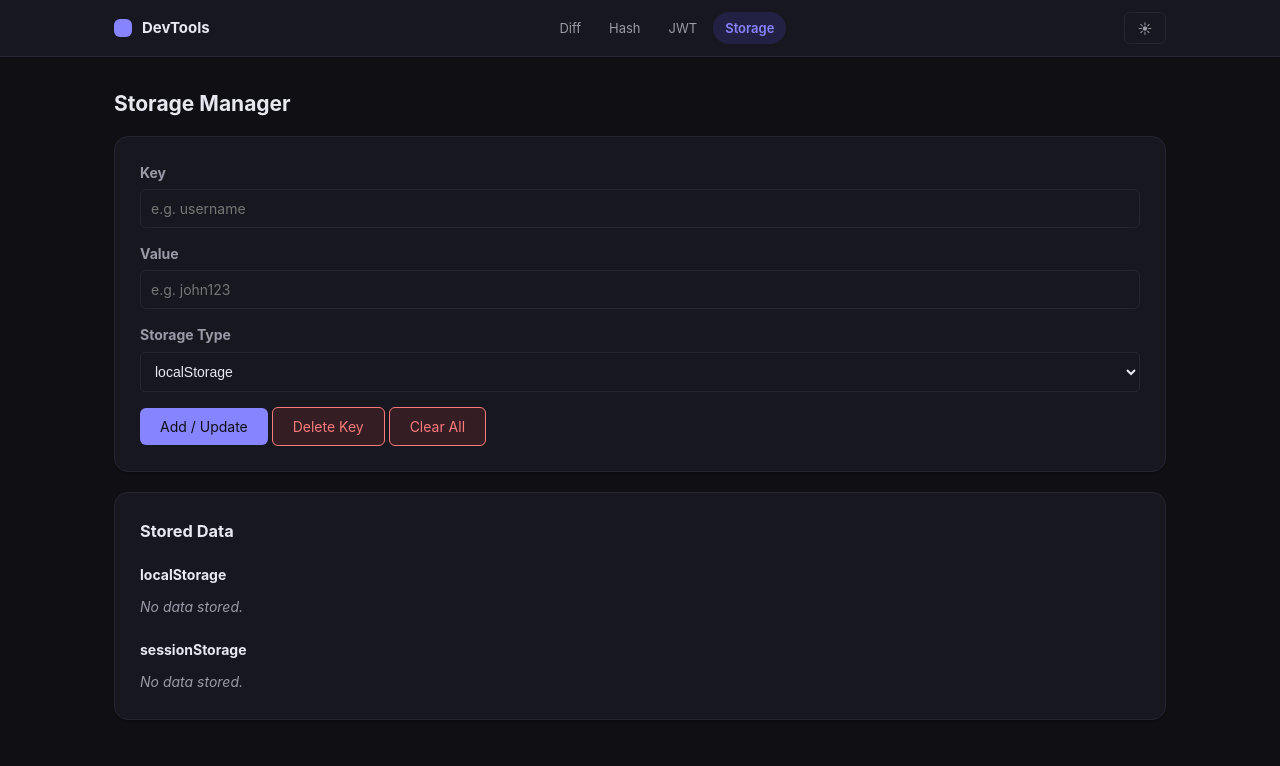
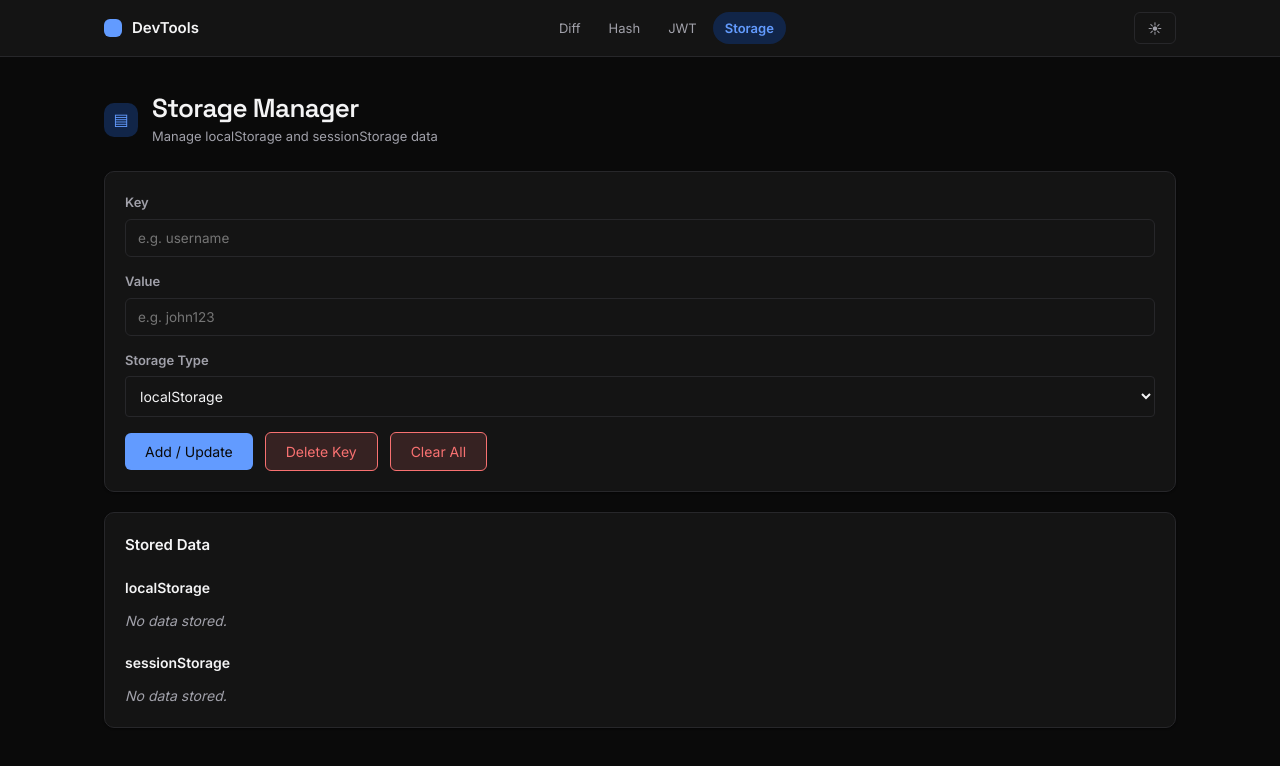
Before and after one commit to yugalbansal/devtools-jsproject, a plain HTML site: page storage.html in a window 1280 px wide. Both pictures are taken after a click on the button "Toggle dark mode". Drawn offline with Linux system fonts and the light colour scheme.

Commit message:
redesigned ui with clean design system

```diff
--- a/css/hash.css
+++ b/css/hash.css
@@ -1,6 +1,6 @@
 .hash-output {
     display: block;
-    font-family: monospace;
+    font-family: var(--font-mono);
     font-size: 14px;
     word-break: break-all;
     padding: 10px;
--- a/css/style.css
+++ b/css/style.css
@@ -8,9 +8,9 @@
     --text-faint: #9a9aa6;
     --border: #e9e9f0;
     --border-strong: #d9d9e3;
-    --primary: #635bff;
-    --primary-hover: #5851e6;
-    --primary-soft: #eeedff;
+    --primary: oklch(57% 0.21 260);
+    --primary-hover: oklch(50% 0.22 260);
+    --primary-soft: oklch(94% 0.05 258);
     --on-primary: #ffffff;
     --success: #0e9f6e;
     --success-soft: #e6faf3;
@@ -18,41 +18,42 @@
     --warning-soft: #fff4e5;
     --danger: #d64545;
     --danger-soft: #fdecec;
-    --focus-ring: rgba(99, 91, 255, .25);
+    --focus-ring: oklch(57% 0.21 260 / .25);
     --shadow-sm: 0 1px 2px rgba(23, 23, 29, .04);
     --shadow-md: 0 4px 12px rgba(23, 23, 29, .06);
-    --shadow-accent: 0 4px 14px rgba(99, 91, 255, .10);
+    --shadow-accent: 0 4px 14px oklch(57% 0.21 260 / .10);
     --radius-sm: 6px;
     --radius-md: 10px;
     --radius-lg: 14px;
-    --font-sans: -apple-system, BlinkMacSystemFont, "Segoe UI", Roboto, "Helvetica Neue", Arial, sans-serif;
-    --font-mono: ui-monospace, "Cascadia Code", "SF Mono", Menlo, Consolas, monospace;
+    --font-display: "Space Grotesk", "Inter", ui-sans-serif, system-ui, -apple-system, "Segoe UI", sans-serif;
+    --font-sans: "Inter", ui-sans-serif, system-ui, -apple-system, BlinkMacSystemFont, "Segoe UI", Roboto, "Helvetica Neue", Arial, sans-serif;
+    --font-mono: "JetBrains Mono", ui-monospace, "Cascadia Code", "SF Mono", Menlo, Consolas, monospace;
     color-scheme: light;
 }
 
 :root[data-theme="dark"] {
-    --bg: #0f0f14;
-    --surface: #17171f;
-    --surface-2: #1e1e28;
-    --text: #e8e8f0;
-    --text-secondary: #9a9aa8;
-    --text-faint: #6a6a78;
-    --border: #262632;
-    --border-strong: #34344a;
-    --primary: #8784ff;
-    --primary-hover: #9694ff;
-    --primary-soft: rgba(99, 91, 255, .16);
-    --on-primary: #0f0f14;
-    --success: #3ecf8e;
-    --success-soft: rgba(14, 159, 110, .15);
-    --warning: #f5a623;
-    --warning-soft: rgba(217, 122, 10, .15);
-    --danger: #ff7a7a;
-    --danger-soft: rgba(214, 69, 69, .15);
-    --focus-ring: rgba(135, 132, 255, .28);
-    --shadow-sm: 0 1px 2px rgba(0, 0, 0, .30);
-    --shadow-md: 0 4px 12px rgba(0, 0, 0, .40);
-    --shadow-accent: 0 4px 14px rgba(135, 132, 255, .14);
+    --bg: #0a0a0a;
+    --surface: #141414;
+    --surface-2: #1b1b1b;
+    --text: #f4f4f5;
+    --text-secondary: #a1a1aa;
+    --text-faint: #71717a;
+    --border: #27272a;
+    --border-strong: #3f3f46;
+    --primary: oklch(70% 0.17 262);
+    --primary-hover: oklch(76% 0.15 262);
+    --primary-soft: oklch(27% 0.07 260);
+    --on-primary: #0a0a0a;
+    --success: #4ade80;
+    --success-soft: rgba(74, 222, 128, .15);
+    --warning: #fbbf24;
+    --warning-soft: rgba(251, 191, 36, .15);
+    --danger: #f87171;
+    --danger-soft: rgba(248, 113, 113, .15);
+    --focus-ring: oklch(70% 0.17 262 / .30);
+    --shadow-sm: 0 1px 2px rgba(0, 0, 0, .45);
+    --shadow-md: 0 4px 12px rgba(0, 0, 0, .55);
+    --shadow-accent: 0 4px 14px oklch(70% 0.17 262 / .16);
     color-scheme: dark;
 }
 
@@ -83,7 +84,7 @@ body {
 }
 
 .nav-inner {
-    max-width: 1100px;
+    max-width: 1120px;
     margin: 0 auto;
     padding: 0 24px;
     min-height: 56px;
@@ -107,7 +108,7 @@ body {
     width: 18px;
     height: 18px;
     border-radius: 6px;
-    background-color: var(--primary);
+    background: var(--primary);
 }
 
 .nav-links {
@@ -181,100 +182,127 @@ body {
 
 main {
     flex: 1;
-    padding: 30px 24px;
-    max-width: 1100px;
+    padding: 36px 24px 64px;
+    max-width: 1120px;
     margin: 0 auto;
     width: 100%;
 }
 
-/* Legacy components, tokenized (redesigned in the next commit) */
-.cards {
-    display: grid;
-    grid-template-columns: repeat(auto-fit, minmax(200px, 1fr));
-    gap: 20px;
+/* Page header (tool pages) */
+.page-head {
+    display: flex;
+    align-items: center;
+    gap: 14px;
+    margin-bottom: 24px;
 }
 
-.card {
-    background-color: var(--surface);
-    border: 1px solid var(--border);
-    border-radius: var(--radius-lg);
-    padding: 25px;
-    text-align: center;
-    text-decoration: none;
+.page-title {
+    font-family: var(--font-display);
+    font-size: 26px;
+    font-weight: 600;
+    letter-spacing: -.025em;
     color: var(--text);
-    box-shadow: var(--shadow-sm);
-    transition: border-color .2s ease, box-shadow .2s ease, transform .2s ease;
+    line-height: 1.2;
 }
 
-.card:hover {
-    border-color: var(--border-strong);
+.page-desc {
+    font-size: 13px;
+    color: var(--text-secondary);
+    margin-top: 2px;
 }
 
-.card h2 {
-    color: var(--text);
-    margin-bottom: 10px;
+/* Tool icon chips */
+.tool-icon {
+    width: 34px;
+    height: 34px;
+    flex: none;
+    display: flex;
+    align-items: center;
+    justify-content: center;
+    border-radius: var(--radius-md);
+    font-size: 16px;
+    transition: transform .15s ease;
 }
 
-.card p {
-    color: var(--text-secondary);
-    font-size: 14px;
+.tint-indigo, .tint-blue, .tint-green, .tint-amber {
+    background: var(--primary-soft);
+    color: var(--primary);
 }
 
+
+/* Content panels */
 .container {
     background-color: var(--surface);
     border: 1px solid var(--border);
-    border-radius: var(--radius-lg);
-    padding: 25px;
+    border-radius: var(--radius-md);
+    padding: 20px;
     margin-bottom: 20px;
     box-shadow: var(--shadow-sm);
 }
 
-h2 {
-    margin-bottom: 15px;
+h3 {
+    font-size: 15px;
+    font-weight: 600;
     color: var(--text);
+    margin-bottom: 12px;
 }
 
-h3 {
-    color: var(--text);
+/* Forms */
+label {
+    display: block;
+    font-size: 13px;
+    font-weight: 600;
+    color: var(--text-secondary);
+    margin-bottom: 6px;
 }
 
-label {
-    display: block;
-    margin-bottom: 5px;
-    font-weight: bold;
-    color: var(--text-secondary);
-}
-
-textarea, input[type="text"] {
+textarea, input[type="text"], select {
     width: 100%;
-    padding: 10px;
+    padding: 10px 12px;
     border: 1px solid var(--border);
     background-color: var(--surface);
     color: var(--text);
     border-radius: var(--radius-sm);
     font-family: var(--font-sans);
-    font-size: 14px;
-    margin-bottom: 15px;
+    font-size: 13.5px;
+    margin-bottom: 14px;
+    transition: border-color .15s ease, box-shadow .15s ease;
+}
+
+textarea:focus, input[type="text"]:focus, select:focus {
+    outline: none;
+    border-color: var(--primary);
+    box-shadow: 0 0 0 3px var(--focus-ring);
 }
 
 textarea {
     resize: vertical;
 }
 
+textarea.mono, input.mono {
+    font-family: var(--font-mono);
+    font-size: 13px;
+}
+
+/* Buttons */
 button {
+    font-family: var(--font-sans);
+    font-size: 14px;
+    padding: 10px 20px;
+    border-radius: var(--radius-sm);
+    border: none;
+    cursor: pointer;
     background-color: var(--primary);
     color: var(--on-primary);
-    border: none;
-    padding: 10px 20px;
-    border-radius: var(--radius-sm);
-    cursor: pointer;
-    font-size: 14px;
-    font-family: var(--font-sans);
-    transition: background-color .15s ease;
+    transition: background-color .15s ease, color .15s ease, border-color .15s ease;
 }
 
 button:hover {
     background-color: var(--primary-hover);
+}
+
+button + button {
+    margin-left: 8px;
 }
 
 .btn-secondary {
@@ -298,47 +326,59 @@ button:hover {
     color: #ffffff;
 }
 
-.result-area {
-    margin-top: 20px;
-    padding: 15px;
-    background-color: var(--surface-2);
-    border: 1px solid var(--border);
-    border-radius: var(--radius-sm);
-    white-space: pre-wrap;
-    font-family: var(--font-mono);
-    font-size: 14px;
-    color: var(--text);
-    overflow-x: auto;
-}
-
-table {
-    width: 100%;
-    border-collapse: collapse;
-    margin-top: 15px;
-}
-
-th, td {
-    border-bottom: 1px solid var(--border);
-    padding: 10px;
-    text-align: left;
-    color: var(--text);
-}
-
-th {
-    background-color: var(--surface-2);
-    color: var(--text-faint);
-    font-size: 11px;
-    text-transform: uppercase;
-    letter-spacing: .06em;
-}
-
 .copy-btn {
     margin-left: 10px;
     font-size: 12px;
     padding: 5px 10px;
 }
 
+.action-btn {
+    padding: 5px 10px;
+    font-size: 12px;
+}
+
+/* Browser surfaces: selection + scrollbars themed from the palette */
+::selection {
+    background: rgba(99, 91, 255, .22);
+}
+
+:root[data-theme="dark"] ::selection {
+    background: rgba(135, 132, 255, .30);
+}
+
+::-webkit-scrollbar {
+    width: 10px;
+    height: 10px;
+}
+
+::-webkit-scrollbar-track {
+    background: transparent;
+}
+
+::-webkit-scrollbar-thumb {
+    background: var(--border-strong);
+    border-radius: 999px;
+    border: 2px solid var(--bg);
+}
+
+::-webkit-scrollbar-thumb:hover {
+    background: var(--text-faint);
+}
+
+/* Focus visibility + reduced motion */
 :focus-visible {
     outline: 2px solid var(--primary);
     outline-offset: 2px;
+    border-radius: var(--radius-sm);
 }
+
+@media (prefers-reduced-motion: reduce) {
+    html {
+        scroll-behavior: auto;
+    }
+
+    *, *::before, *::after {
+        transition-duration: .01ms !important;
+        animation-duration: .01ms !important;
+    }
+}
--- a/storage.html
+++ b/storage.html
@@ -4,6 +4,7 @@
     <meta charset="UTF-8">
     <meta name="viewport" content="width=device-width, initial-scale=1.0">
     <title>Storage Manager - DevTools</title>
+    <link rel="stylesheet" href="https://fonts.googleapis.com/css2?family=Space+Grotesk:wght@400;500;600;700&family=Inter:wght@400;500;600&family=JetBrains+Mono:wght@400;500;600&display=swap">
     <link rel="stylesheet" href="css/style.css">
     <link rel="stylesheet" href="css/storage.css">
     <script>
@@ -34,7 +35,13 @@
     </nav>
 
     <main>
-        <h2>Storage Manager</h2>
+        <div class="page-head">
+            <div class="tool-icon tint-amber">▤</div>
+            <div>
+                <h1 class="page-title">Storage Manager</h1>
+                <p class="page-desc">Manage localStorage and sessionStorage data</p>
+            </div>
+        </div>
 
         <div class="container">
             <label for="storageKey">Key</label>
```
Also changed, not shown: diff.html (+10 -3 lines), hash.html (+9 -2 lines), index.html (+17 -8 lines), jwt.html (+9 -2 lines).
